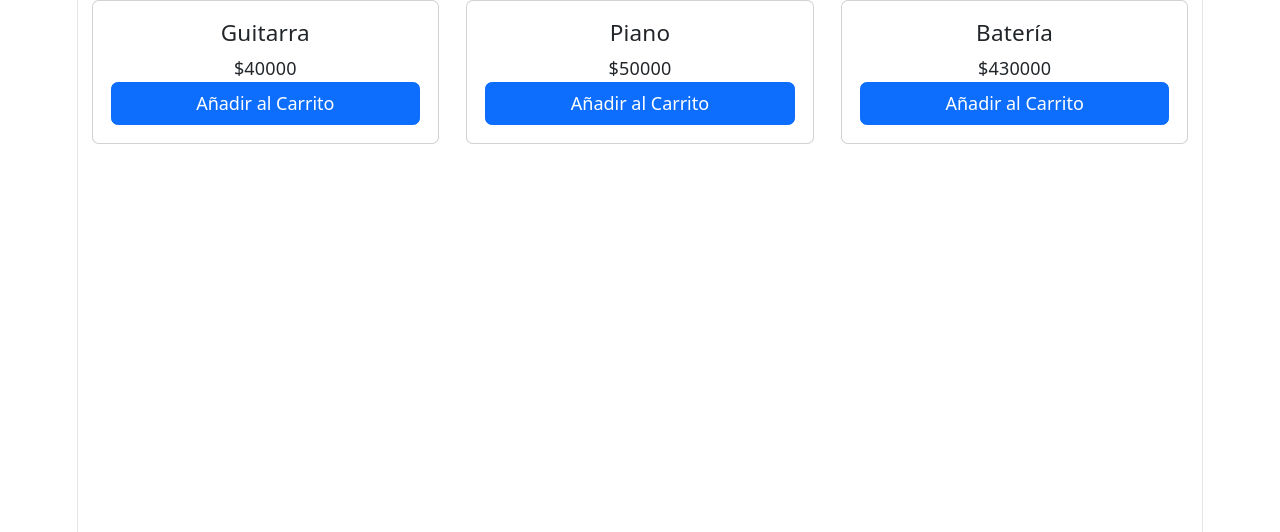
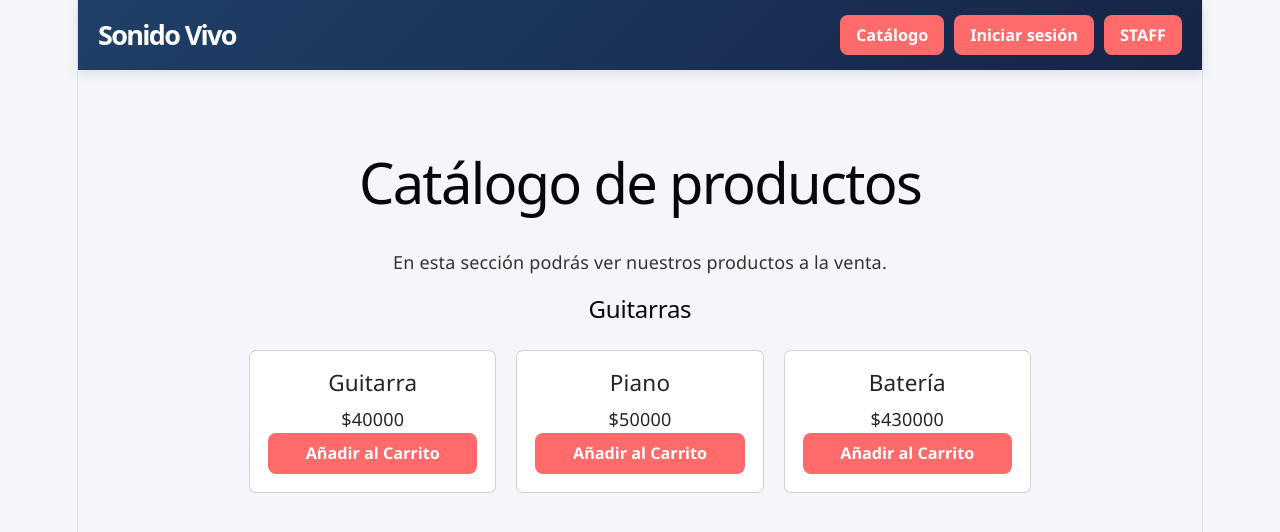
Before and after one commit to AlejandroRivera2005/FrontendSonidoVivoFullstackII, a React (Vite) app: page /catalogo in a window 1280 px wide. Shown: the top 532 px of the page. Built offline with nearby package versions, Linux system fonts and the light colour scheme.

Commit message:
implementación navbar y ajustes

```diff
--- a/src/App.css
+++ b/src/App.css
@@ -1,123 +1,203 @@
+
+:root {
+  --primary-color: #1f4068;
+  --secondary-color: #162447;
+  --accent-color: #ff6b6b;
+  --background-color: #f4f6f9;
+  --text-color: #333333;
+  --text-light: #ffffff;
+  --border-color: #dcdcdc;
+  --card-bg: #ffffff;
+  --shadow: 0 4px 12px rgba(0, 0, 0, 0.1);
+  --border-radius: 8px;
+}
+
 * {
   box-sizing: border-box;
   margin: 0;
   padding: 0;
-  font-family: 'Segoe UI', system-ui, -apple-system, BlinkMacSystemFont, 'Roboto', sans-serif;
+  font-family: 'Segoe UI', Tahoma, Geneva, Verdana, sans-serif;
 }
 
 body {
-  background: linear-gradient(135deg, #f5f3ff 0%, #ede9fe 100%);
-  color: #1f2937;
-  min-height: 100vh;
-  display: grid;
-  place-items: center;
-  padding: 20px;
+  background-color: var(--background-color);
+  color: var(--text-color);
+  line-height: 1.6;
 }
 
-.pagina-login-container,
-.plantilla-login {
-  display: contents;
-}
 
-.contenedor-login {
-  background: #ffffff;
-  padding: 40px;
-  border-radius: 16px;
-  box-shadow: 0 10px 25px -5px rgba(109, 40, 217, 0.1), 0 8px 10px -6px rgba(109, 40, 217, 0.1);
-  width: 100%;
-  max-width: 400px;
-  border: 1px solid #f3e8ff;
-}
-
-.formulario-login {
+#root {
+  min-height: 100vh;
   display: flex;
   flex-direction: column;
 }
 
-.formulario-login h2 {
-  font-size: 1.6rem;
+main.main-content {
+  flex: 1;
+  max-width: 1200px;
+  width: 100%;
+  margin: 0 auto;
+  padding: 20px;
+}
+
+
+.navbar-banner {
+  position: sticky;
+  top: 0;
+  left: 0;
+  width: 100%;
+  background: linear-gradient(135deg, var(--primary-color), var(--secondary-color));
+  color: var(--text-light);
+  box-shadow: var(--shadow);
+  z-index: 1000;
+}
+
+.navbar-container {
+  max-width: 1200px;
+  margin: 0 auto;
+  padding: 15px 20px;
+  display: flex;
+  justify-content: space-between;
+  align-items: center;
+  flex-wrap: wrap;
+  gap: 10px;
+}
+
+.navbar-logo h1, .navbar-logo h2 {
+  margin: 0;
+  font-size: 1.3rem;
   font-weight: 700;
-  color: #5b21b6;
-  margin-bottom: 24px;
-  text-align: center;
-  letter-spacing: -0.5px;
+  color: var(--text-light);
+}
+
+.nav-menu {
+  display: flex;
+  gap: 10px;
+  align-items: center;
+  flex-wrap: wrap;
+}
+
+
+.btn {
+  padding: 8px 16px;
+  border-radius: var(--border-radius);
+  border: none;
+  cursor: pointer;
+  font-weight: 600;
+  font-size: 0.9rem;
+  transition: all 0.2s ease-in-out;
+}
+
+.btn:hover {
+  opacity: 0.9;
+  transform: translateY(-1px);
+}
+
+.btn-primary {
+  background-color: var(--accent-color);
+  color: var(--text-light);
+}
+
+.btn-text {
+  background: transparent;
+  color: var(--text-light);
 }
 
 .campo-formulario {
   display: flex;
   flex-direction: column;
-  margin-bottom: 20px;
+  margin-bottom: 15px;
+  width: 100%;
 }
 
 .campo-formulario label {
-  font-size: 0.875rem;
+  margin-bottom: 5px;
   font-weight: 600;
-  color: #4b5563;
-  margin-bottom: 8px;
-  text-transform: uppercase;
-  letter-spacing: 0.5px;
+  font-size: 0.9rem;
+  color: var(--secondary-color);
 }
 
 .campo-formulario input {
-  width: 100%;
-  padding: 12px 16px;
-  font-size: 0.95rem;
-  border: 2px solid #e9d5ff;
-  border-radius: 8px;
-  background-color: #faf5ff;
-  color: #1f2937;
-  transition: all 0.25s ease-in-out;
+  padding: 10px 12px;
+  border: 1px solid var(--border-color);
+  border-radius: var(--border-radius);
+  font-size: 1rem;
   outline: none;
+  transition: border-color 0.2s;
 }
 
 .campo-formulario input:focus {
-  border-color: #7c3aed;
-  background-color: #ffffff;
-  box-shadow: 0 0 0 4px rgba(124, 58, 237, 0.15);
+  border-color: var(--primary-color);
+  box-shadow: 0 0 0 3px rgba(31, 64, 104, 0.1);
 }
 
-.campo-formulario input::placeholder {
-  color: #9ca3af;
+
+.mb-3 {
+  margin-bottom: 1rem !important;
 }
 
-.btn {
-  display: inline-flex;
-  justify-content: center;
-  align-items: center;
-  width: 100%;
-  padding: 12px 20px;
-  font-size: 1rem;
-  font-weight: 600;
-  border-radius: 8px;
-  border: none;
-  cursor: pointer;
-  transition: all 0.2s ease-in-out;
-  box-shadow: 0 4px 6px -1px rgba(0, 0, 0, 0.1);
-  margin-top: 10px;
+.row {
+  display: flex;
+  flex-wrap: wrap;
+  margin-right: -10px;
+  margin-left: -10px;
 }
 
-.btn-primary,
-.boton-ingresar {
-  background-color: #7c3aed;
-  color: #ffffff;
+
+.col-xs-12, .col-md-6, .col-lg-4 {
+  padding-right: 10px;
+  padding-left: 10px;
+  width: 100%;
+  box-sizing: border-box;
 }
 
-.btn-primary:hover,
-.boton-ingresar:hover {
-  background-color: #6d28d9;
-  box-shadow: 0 6px 8px -2px rgba(124, 58, 237, 0.3);
-  transform: translateY(-1px);
+.col-xs-12 {
+  flex: 0 0 100%;
+  max-width: 100%;
 }
 
-.btn-primary:active,
-.boton-ingresar:active {
-  transform: translateY(0);
+
+@media (min-width: 768px) {
+  .col-md-6 {
+    flex: 0 0 50%;
+    max-width: 50%;
+  }
+  .navbar-logo h1, .navbar-logo h2 {
+    font-size: 1.5rem;
+  }
 }
 
-.formulario-login p {
-  margin-top: 5px;
-  margin-bottom: 15px;
-  font-size: 0.875rem;
-  font-weight: 500;
-  text-align: center;
+
+@media (min-width: 992px) {
+  .col-lg-4 {
+    flex: 0 0 33.333333%;
+    max-width: 33.333333%;
+  }
 }
+
+
+.catalogo-container, .login-container {
+  background-color: var(--card-bg);
+  padding: 20px;
+  border-radius: var(--border-radius);
+  box-shadow: var(--shadow);
+  margin-top: 20px;
+}
+
+@media (min-width: 768px) {
+  .catalogo-container, .login-container {
+    padding: 30px;
+  }
+}
+
+.articulo-card {
+  background: var(--card-bg);
+  border: 1px solid var(--border-color);
+  padding: 20px;
+  border-radius: var(--border-radius);
+  box-shadow: 0 2px 5px rgba(0,0,0,0.05);
+  display: flex;
+  flex-direction: column;
+  gap: 10px;
+  height: 100%;
+}
--- a/src/App.jsx
+++ b/src/App.jsx
@@ -1,8 +1,8 @@
 import { BrowserRouter, Routes, Route } from "react-router-dom";
+import Navbar from "./components/organisms/Navbar";
 import LoginPage from "./pages/LoginPage";
 import StaffLoginPage from "./pages/StaffLoginPage";
 import CatalogoPage from "./pages/CatalogoPage";
-
 
 const articulos = [
   { id: 1, nombre: "Guitarra", precio: "$40000" },
@@ -10,14 +10,29 @@ const articulos = [
   { id: 3, nombre: "Batería", precio: "$430000" },
 ];
 
+const articulos2 = [
+  { id: 1, nombre: "Bajo 1", precio: "$40000" },
+  { id: 2, nombre: "Bajo 2", precio: "$50000" },
+  { id: 3, nombre: "Bajo 3", precio: "$430000" },
+];
+
 function App() {
+  const navigationConfig = [
+    { label: 'Catálogo', path: '/catalogo', variant: 'text' },
+    { label: 'Iniciar sesión', path: '/login', variant: 'text' },
+    { label: 'STAFF', path: '/staff-login', variant: 'primary' }
+  ];
+
   return (
     <BrowserRouter>
-      <Routes>
-        <Route path="/login" element={<LoginPage />} />
-        <Route path="/staff-login" element={<StaffLoginPage />} />
-        <Route path="/catalogo" element={<CatalogoPage articulos = {articulos} />} />
-      </Routes>
+      <Navbar brandName="Sonido Vivo" menuItems={navigationConfig} />
+      <main style={{ padding: '20px', maxWidth: '1200px', margin: '0 auto' }}>
+        <Routes>
+          <Route path="/login" element={<LoginPage />} />
+          <Route path="/staff-login" element={<StaffLoginPage />} />
+          <Route path="/catalogo" element={<CatalogoPage articulos={articulos} />} />
+        </Routes>
+      </main>
     </BrowserRouter>
   );
 }
--- a/src/components/atoms/Boton.jsx
+++ b/src/components/atoms/Boton.jsx
@@ -7,6 +7,7 @@ function Boton(props) {
       onClick={props.onClick}
     >
       {props.texto}
+      {props.label}
     </button>
   );
 }
--- /dev/null
+++ b/src/components/molecules/NavMenu.jsx
@@ -0,0 +1,21 @@
+import { useNavigate } from 'react-router-dom';
+import Boton from '../atoms/Boton';
+
+function NavMenu(props) {
+  const navigate = useNavigate();
+
+  return (
+    <nav className="nav-menu">
+      {props.items.map((item, index) => (
+        <Boton
+          key={index}
+          label={item.label}
+          variant={item.variant}
+          onClick={() => navigate(item.path)}
+        />
+      ))}
+    </nav>
+  );
+}
+
+export default NavMenu;
--- /dev/null
+++ b/src/components/organisms/Navbar.jsx
@@ -0,0 +1,17 @@
+import NavMenu from '../molecules/NavMenu';
+
+
+function Navbar(props) {
+  return (
+    <header className="navbar-banner">
+      <div className="navbar-container">
+        <div className="navbar-logo">
+          <h1>{props.brandName}</h1>
+        </div>
+        <NavMenu items={props.menuItems} />
+      </div>
+    </header>
+  );
+}
+
+export default Navbar;
--- a/src/main.jsx
+++ b/src/main.jsx
@@ -2,6 +2,7 @@ import { StrictMode } from 'react'
 import { createRoot } from 'react-dom/client'
 import 'bootstrap/dist/css/bootstrap.min.css';
 import './index.css'
+import './App.css';
 import App from './App.jsx'
 
 createRoot(document.getElementById('root')).render(
--- a/src/pages/CatalogoPage.jsx
+++ b/src/pages/CatalogoPage.jsx
@@ -5,11 +5,21 @@ function Catalogo(props) {
   function alAnadir(nombre) {
     alert('este alert es un test - será reemplazado en el futuro');
   }
+  const listaArticulos = props.articulos || [];
 
   return (
-    <Container>
+    <Container className="py-4">
       <Row>
-        {props.articulos.map((m) => (
+        <Col xs={12} className="mb-3">
+          <h1>Catálogo de productos</h1>
+          <p>En esta sección podrás ver nuestros productos a la venta.</p>
+        </Col>
+      </Row>
+      <Row>
+        <Col xs={12} className="mb-3">
+          <h2>Guitarras</h2>
+        </Col>
+        {listaArticulos.map((m) => (
           <Col key={m.id} xs={12} md={6} lg={4} className="mb-3">
             <Articulo
               nombre={m.nombre}
```
